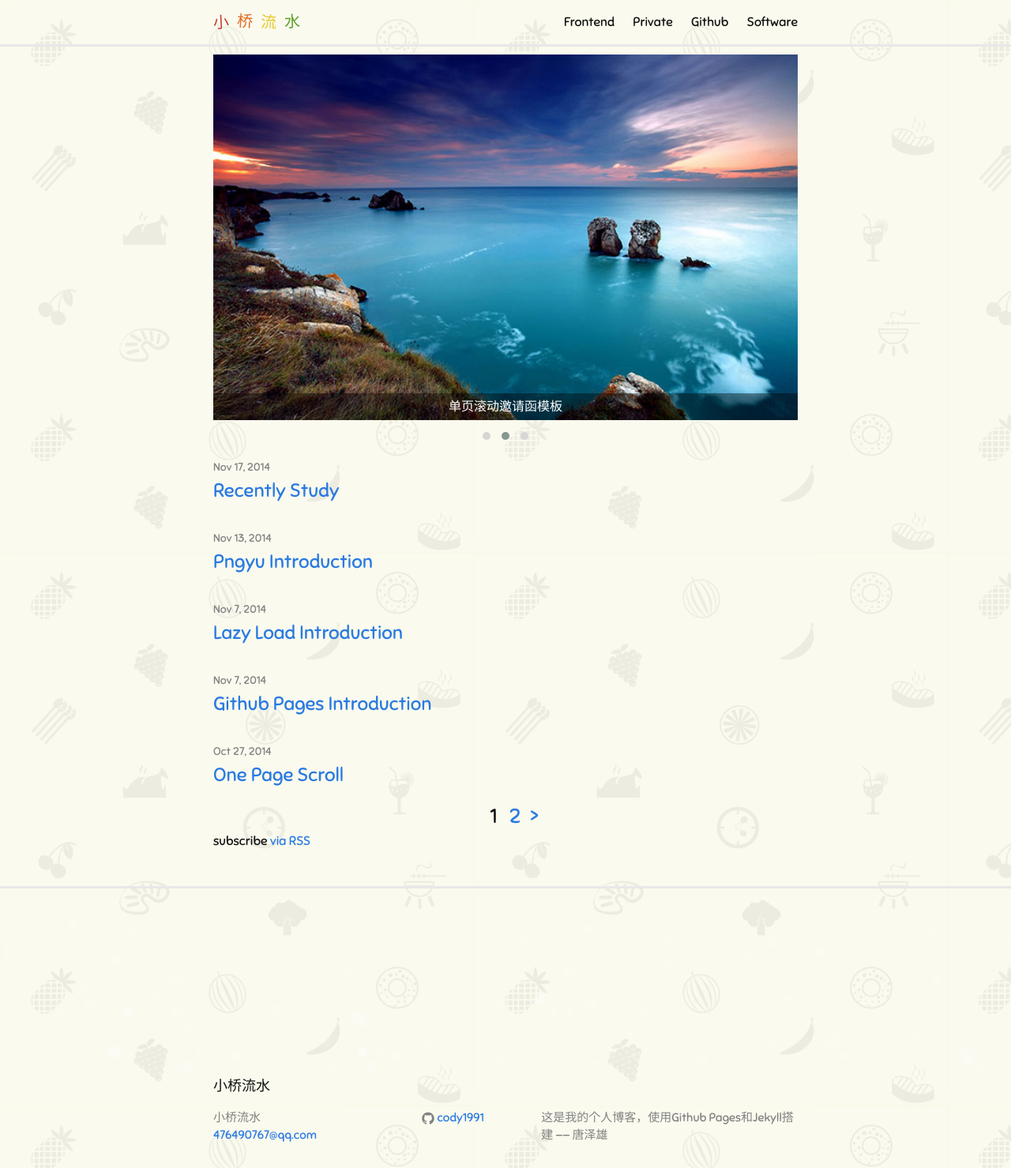
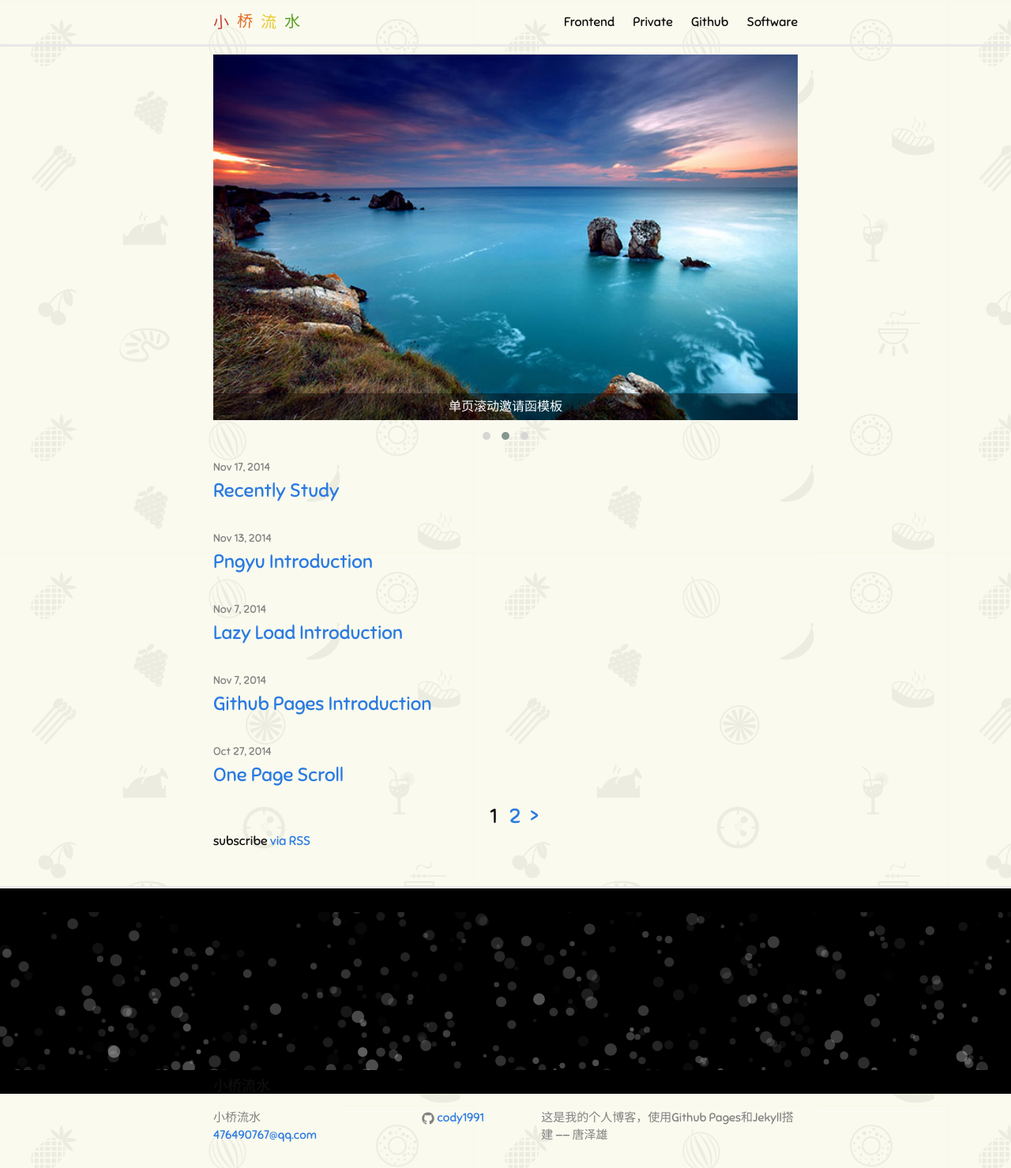
Before and after one commit to luojiyin1987/sysutangzxBlog, a Jekyll site: the page built from index.html, in a window 1280 px wide. Shown: the whole page at 79% size. Built offline with Jekyll 4.4.1, drawn with Linux system fonts in a browser that asks for light colours; the list of posts is cut into pages by our own code.

Commit message:
no message

```diff
--- a/_includes/footer.html
+++ b/_includes/footer.html
@@ -1,4 +1,4 @@
-<footer id="demo-wrapper" class="site-footer">
+<footer style="background:#000" id="demo-wrapper" class="site-footer">
 
     <canvas id="demo-canvas"></canvas>
 
```
